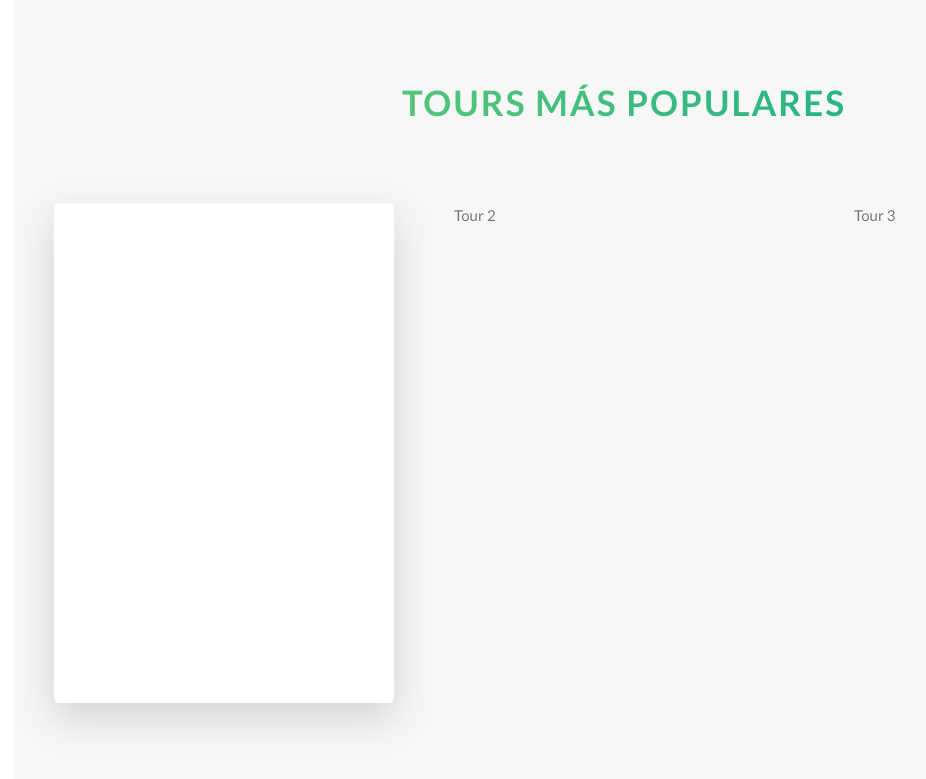
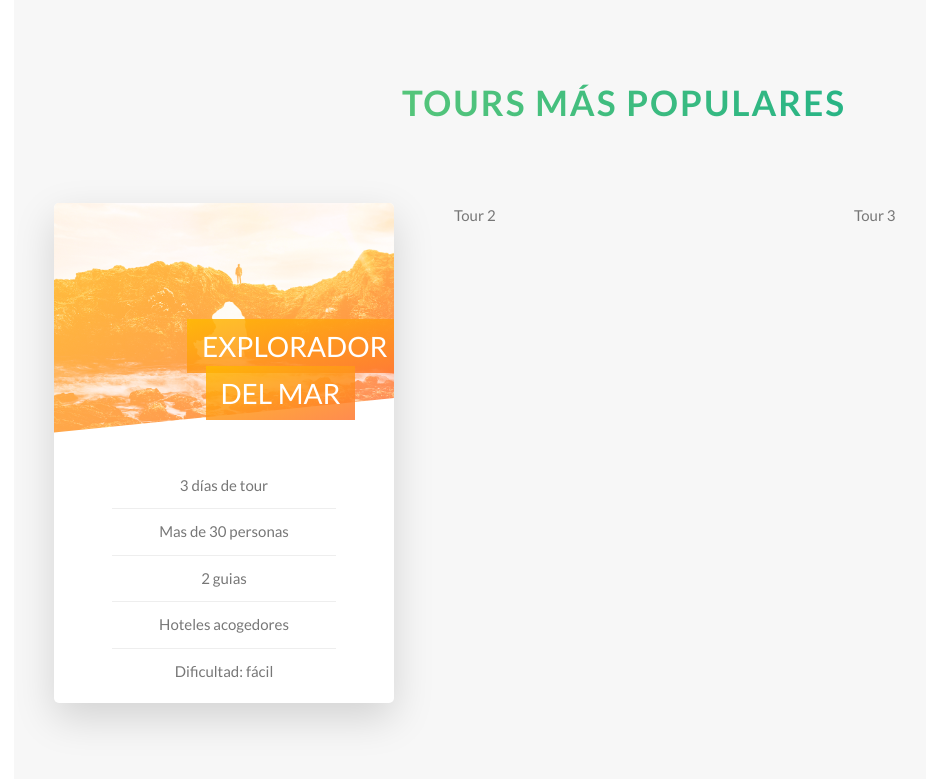
Before and after one commit to alextello/Tours, a website: page index.html in a window 1280 px wide. Shown: the part 2336-3115 px from the top of the page, without its empty margins (16-942 px from the left). Drawn offline with Linux system fonts and the light colour scheme.

Commit message:
Heading de cards

```diff
--- a/index.html
+++ b/index.html
@@ -100,7 +100,23 @@
 					<div class="col-1-of-3">
 						<div class="card">
 							<div class="card__side card__side--front">
-								Adelante
+								<div class="card__picture card__picture--1">
+									&nbsp;
+								</div>
+								<h4 class="card__heading">
+									<span class="card__heading-span card__heading-span--1">
+										Explorador del mar
+									</span>
+								</h4>
+								<div class="card__details">
+									<ul>
+										<li>3 días de tour</li>
+										<li>Mas de 30 personas</li>
+										<li>2 guias</li>
+										<li>Hoteles acogedores</li>
+										<li>Dificultad: fácil</li>
+									</ul>
+								</div>
 							</div>
 							<div class="card__side card__side--back card__side--back-1">
 								Atras
--- a/sass/components/_card.scss
+++ b/sass/components/_card.scss
@@ -1,4 +1,5 @@
 .card {
+	// Funcionalidad
 	perspective: 150rem;
 	-moz-perspective: 150rem;
 	position: relative;
@@ -6,8 +7,6 @@
 
 	&__side {
 		height: 50rem;
-		color: #fff;
-		font-size: 2rem;
 		transition: all 0.6s ease;
 		position: absolute;
 		top: 0;
@@ -15,6 +14,7 @@
 		width: 100%;
 		backface-visibility: hidden;
 		border-radius: 5px;
+		overflow: hidden;
 		box-shadow: 0 1.5rem 4rem rgba(0, 0, 0, 0.15);
 
 		&--front {
@@ -30,10 +30,65 @@
 	}
 
 	&:hover &__side--front {
-		transform: rotateY(180deg);
+		transform: rotateY(-180deg);
 	}
 
 	&:hover &__side--back {
 		transform: rotateY(0deg);
 	}
+	// Estilo del lado delantero
+	&__picture {
+		background-size: cover;
+		height: 23rem;
+		background-blend-mode: screen; // Combina el gradiente con la imagen
+		-webkit-clip-path: polygon(0 0, 100% 0, 100% 85%, 0 100%);
+		clip-path: polygon(0 0, 100% 0, 100% 85%, 0 100%);
+		&--1 {
+			background-image: linear-gradient(to right bottom, $color-secondary-light, $color-secondary-dark), url(../img/nat-5.jpg);
+		}
+		&--2 {
+			background-image: url(../img/nat-6.jpg);
+		}
+		&--3 {
+			background-image: url(../img/nat-7.jpg);
+		}
+	}
+
+	&__heading {
+		font-size: 2.8rem;
+		font-weight: 300;
+		text-transform: uppercase;
+		text-align: center;
+		color: #fff;
+		position: absolute;
+		top: 12rem;
+		right: 2rem;
+		width: 55%;
+	}
+
+	&__heading-span {
+		padding: 1rem 1.5rem;
+		-web-kit-box-decoration-break: clone;
+		box-decoration-break: clone; // añade margenes al heading respecto al background
+		&--1 {
+			background-image: linear-gradient(to right bottom, rgba($color-secondary-light, 0.85), rgba($color-secondary-dark, 0.85));
+		}
+	}
+
+	&__details {
+		padding: 3rem;
+		ul {
+			list-style: none;
+			width: 80%;
+			margin: 0 auto;
+			li {
+				text-align: center;
+				font-size: 1.5rem;
+				padding: 1rem;
+				&:not(:last-child) {
+					border-bottom: 1px solid #eee;
+				}
+			}
+		}
+	}
 }
--- a/sass/layout/_header.scss
+++ b/sass/layout/_header.scss
@@ -4,6 +4,7 @@
 		url(../img/hero.jpg);
 	background-size: cover;
 	background-position: top;
+	-webkit-clip-path: polygon(0 0, 100% 0, 100% 80%, 0 100%);
 	clip-path: polygon(0 0, 100% 0, 100% 80%, 0 100%);
 	position: relative;
 
```
Also changed, not shown: css/style.css.
